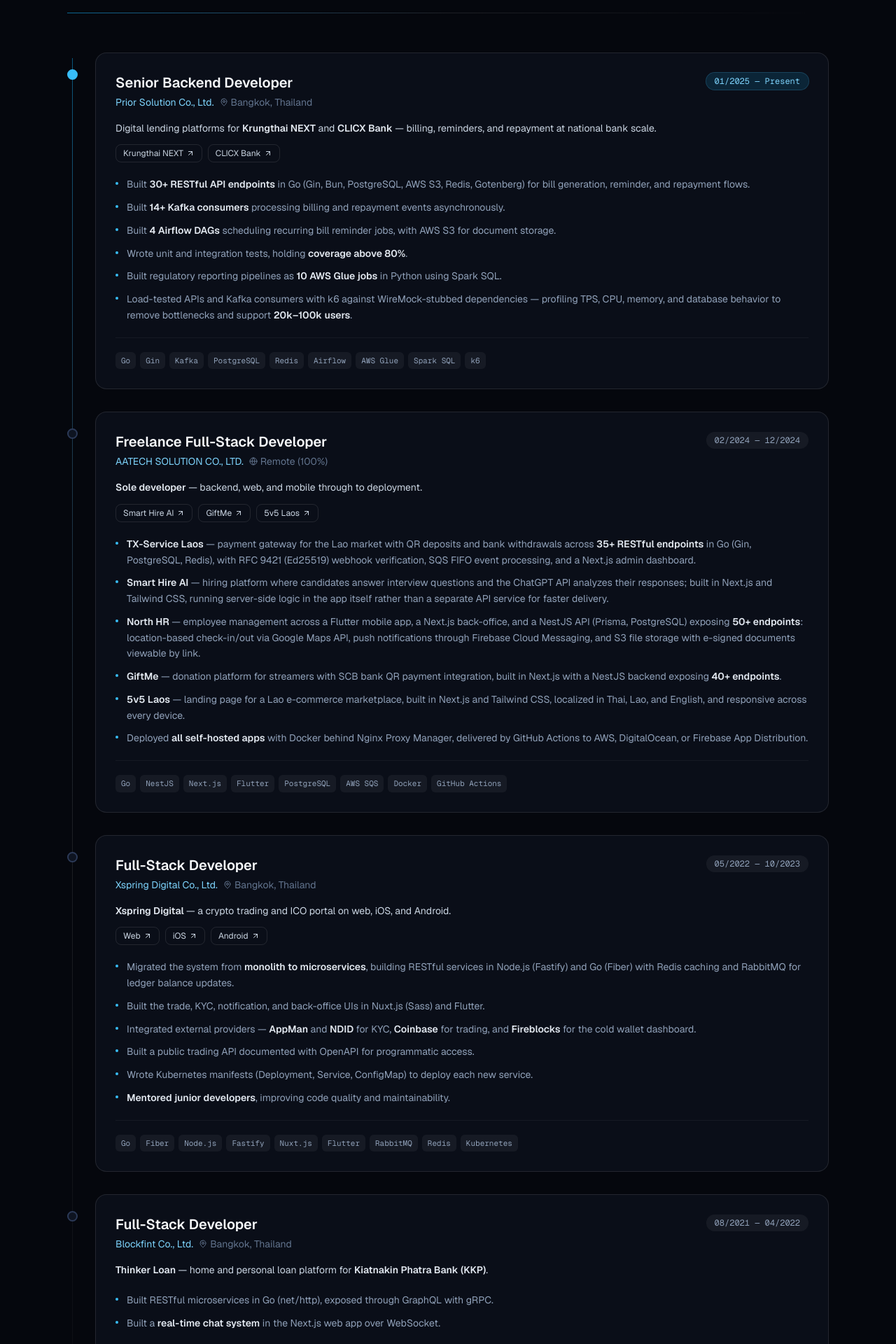
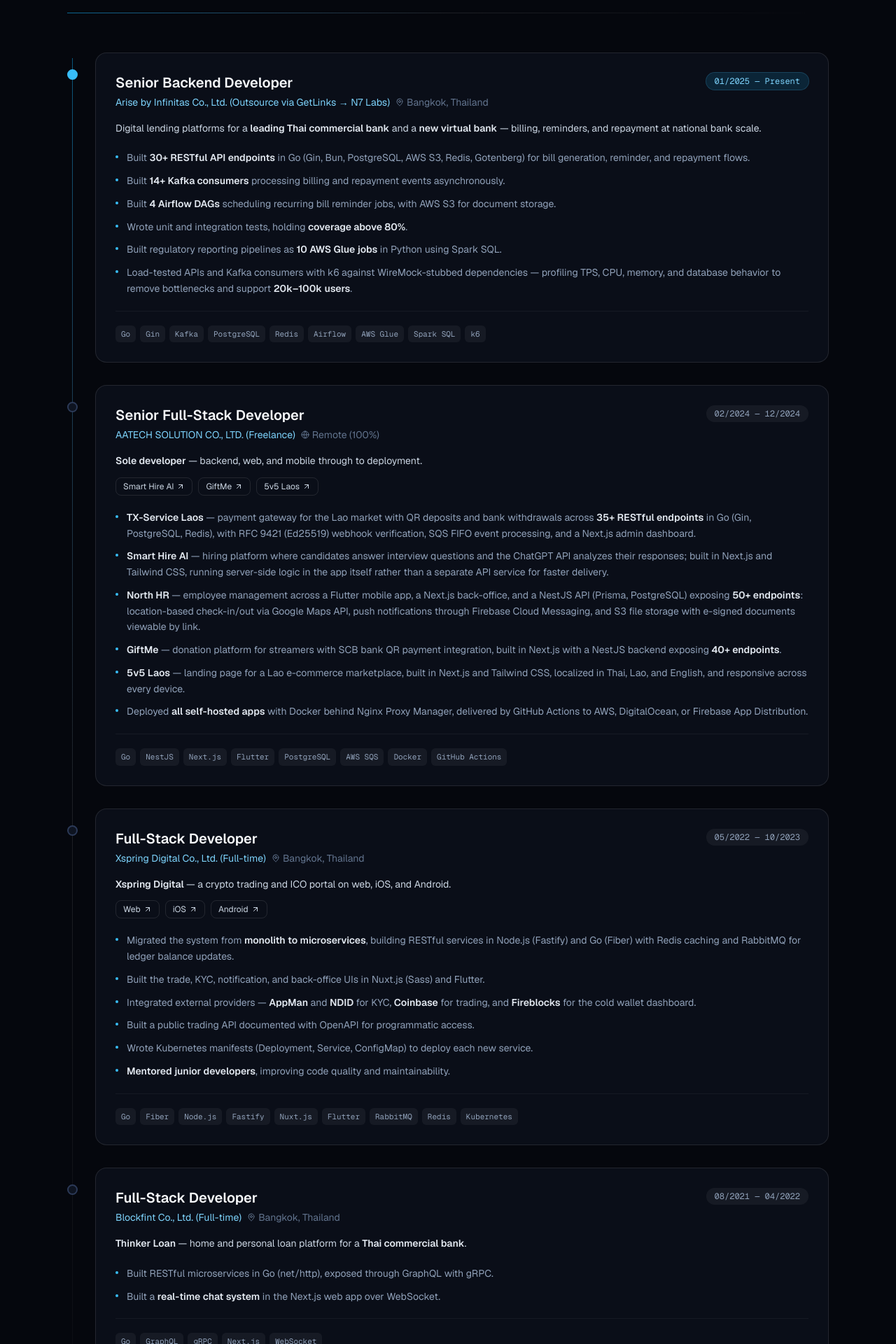
Before and after one commit to nthw-dev/nthw-dev-web, a Next.js app: page / in a window 1280 px wide. Shown: the part 2120-4040 px from the top of the page at 70% size. Built offline with nearby package versions, Linux system fonts and the light colour scheme.

Commit message:
update resume

```diff
--- a/src/app/api/resume/generate-pdf/route.ts
+++ b/src/app/api/resume/generate-pdf/route.ts
@@ -92,7 +92,7 @@
     return new NextResponse(new Uint8Array(pdfBuffer), {
       headers: {
         'Content-Type': 'application/pdf',
-        'Content-Disposition': 'attachment; filename="Natthawat_Narin_CV.pdf"',
+        'Content-Disposition': 'attachment; filename="Resume_Natthawat_Narin.pdf"',
         'Content-Length': pdfBuffer.length.toString(),
         'Cache-Control': 'no-cache, no-store, must-revalidate',
       },
--- a/src/app/page.tsx
+++ b/src/app/page.tsx
@@ -25,7 +25,13 @@
     addressCountry: "TH",
   },
   alumniOf: { "@type": "CollegeOrUniversity", name: education.school },
-  worksFor: { "@type": "Organization", name: experiences[0]?.company },
+  // `company` carries the engagement type in parentheses for display
+  // ("… (Freelance)", "… (Outsource via …)"); an Organization name should be
+  // the employer alone, so the parenthetical is dropped here.
+  worksFor: {
+    "@type": "Organization",
+    name: experiences[0]?.company.replace(/\s*\(.*\)$/, ""),
+  },
   knowsAbout: skills.flatMap((g) => g.items),
 };
 
--- a/src/app/resume/_components/ResumePDF.tsx
+++ b/src/app/resume/_components/ResumePDF.tsx
@@ -2,7 +2,7 @@
 import { Phone, Mail, MapPin, Globe, CodeXml, PanelsTopLeft, Smartphone, Server, Database, Workflow, FlaskConical, Cloud } from 'lucide-react';
 // lucide-react v1 dropped brand marks, so the LinkedIn glyph comes from the
 // portfolio's own icon set.
-import { LinkedInIcon } from '~/app/_components/icons';
+import { GitHubIcon, LinkedInIcon } from '~/app/_components/icons';
 
 const Tech = ({ children }: { children: React.ReactNode }) => (
   <span className="text-emerald-700">{children}</span>
@@ -29,9 +29,13 @@
                 <Mail size={12} />
                 <span>tah.nthw@gmail.com</span>
               </div>
-              <div className="flex items-center gap-2">
+              {/* <div className="flex items-center gap-2">
                 <LinkedInIcon size={12} />
                 <a href="https://www.linkedin.com/in/tah-natthawat/" target="_blank" rel="noopener noreferrer" className="hover:text-blue-100">tah-natthawat</a>
+              </div> */}
+              <div className="flex items-center gap-2">
+                <GitHubIcon size={12} />
+                <a href="https://github.com/nthw-dev" target="_blank" rel="noopener noreferrer" className="hover:text-blue-100">github.com/nthw-dev</a>
               </div>
               <div className="flex items-center gap-2">
                 <Globe size={12} />
@@ -70,7 +74,7 @@
                 <p className="text-blue-600 text-xs font-medium flex items-center gap-1">Arise by Infinitas Co., Ltd. <span className="text-gray-500 font-normal">(<b>Outsource</b> via GetLinks &rarr; N7 Labs)</span> <MapPin size={10} className="ml-1" /> Bangkok, Thailand</p>
                 <p className="text-xs mt-1 text-gray-700"><b>Projects:</b> digital lending platforms for a <b>leading Thai commercial bank</b> and a <b>new virtual bank</b></p>
                 <ul className="text-xs mt-1 space-y-0.5 text-gray-700">
-                  <li>• Build <b>30+</b> RESTful API endpoints in <Tech>Go</Tech> (<Tech>Gin</Tech>, <Tech>Bun</Tech>, <Tech>PostgreSQL</Tech>, <Tech>AWS S3</Tech>, <Tech>Redis</Tech>, <Tech>gotenberg</Tech>) for bill generation, reminder, and repayment flows</li>
+                  <li>• Build <b>30+</b> RESTful API endpoints in <Tech>Go</Tech> (<Tech>Gin</Tech>, <Tech>Bun</Tech>, <Tech>PostgreSQL</Tech>, <Tech>AWS S3</Tech>, <Tech>Redis</Tech>, <Tech>Gotenberg</Tech>) for bill generation, reminder, and repayment flows</li>
                   <li>• Build <b>14+</b> <Tech>Kafka</Tech> consumers to process billing and repayment events asynchronously</li>
                   <li>• Build <b>4</b> <Tech>Airflow</Tech> DAGs to schedule recurring bill reminder jobs, with <Tech>AWS S3</Tech> for document storage</li>
                   <li>• Write unit and integration tests, maintaining test coverage above <b>80%</b></li>
@@ -91,7 +95,7 @@
                   <li>• <b><a href="https://metanetcorporation.com/portfolio-item/smart-hire-ai/" target="_blank" rel="noopener noreferrer" className="text-blue-600 underline hover:text-blue-800">Smart Hire AI</a></b> — hiring platform where candidates answer interview questions and the <Tech>ChatGPT API</Tech> analyzes their responses, built in <Tech>Next.js</Tech> and <Tech>Tailwind CSS</Tech>, running all server-side logic in the app itself rather than a separate API service, for faster development</li>
                   <li>• <b>North HR</b> — an employee management system built as a <Tech>Flutter</Tech> mobile app, a <Tech>Next.js</Tech> back-office (<Tech>Tailwind CSS</Tech>), and a <Tech>NestJS</Tech> API (<Tech>Prisma</Tech>, <Tech>PostgreSQL</Tech>) exposing <b>50+</b> RESTful API endpoints: location-based check-in/check-out via the <Tech>Google Maps API</Tech>, push notifications through <Tech>Firebase Cloud Messaging</Tech>, and file storage on <Tech>AWS S3</Tech> with e-signed documents viewable by link</li>
                   <li>• <b><a href="https://giftme.tech/" target="_blank" rel="noopener noreferrer" className="text-blue-600 underline hover:text-blue-800">GiftMe</a></b> — donation platform for streamers, with SCB bank QR code payment integration, built in <Tech>Next.js</Tech> with a <Tech>NestJS</Tech> backend exposing <b>40+</b> RESTful endpoints</li>
-                  <li>• Deployed all four with <Tech>Docker</Tech> behind <Tech>Nginx Proxy Manager</Tech>, delivered by <Tech>GitHub Actions</Tech> to <Tech>AWS</Tech>, <Tech>DigitalOcean</Tech>, or <Tech>Firebase App Distribution</Tech> for mobile deployment</li>
+                  <li>• Deployed all of them with <Tech>Docker</Tech> behind <Tech>Nginx Proxy Manager</Tech>, delivered by <Tech>GitHub Actions</Tech> to <Tech>AWS</Tech>, <Tech>DigitalOcean</Tech>, or <Tech>Firebase App Distribution</Tech> for mobile deployment</li>
                 </ul>
               </div>
 
@@ -165,14 +169,14 @@
                   <Server size={12} className="text-blue-700" />
                   <h4 className="font-semibold text-xs text-blue-700">Backend & API</h4>
                 </div>
-                <p className="text-xs text-gray-700">Go (Gin, Fiber), Node.js (Fastify, NestJS), Python (Django), Kotlin (Spring Boot)</p>
+                <p className="text-xs text-gray-700">Go (Gin, Fiber), Node.js (Fastify, NestJS), Python (Django), Kotlin (Spring Boot), GraphQL, gRPC</p>
               </div>
               <div className="bg-white p-2 rounded shadow-sm">
                 <div className="flex items-center gap-2 mb-1">
                   <FlaskConical size={12} className="text-blue-700" />
                   <h4 className="font-semibold text-xs text-blue-700">Testing Tools</h4>
                 </div>
-                <p className="text-xs text-gray-700">Go (Testify, Mockery, Ginkgo, Gomega), TypeScript (Jest, Playwright)</p>
+                <p className="text-xs text-gray-700">Go (Testify, Mockery, Ginkgo, Gomega), TypeScript (Jest, Playwright), k6</p>
               </div>
               <div className="bg-white p-2 rounded shadow-sm">
                 <div className="flex items-center gap-2 mb-1">
@@ -184,9 +188,9 @@
               <div className="bg-white p-2 rounded shadow-sm">
                 <div className="flex items-center gap-2 mb-1">
                   <Workflow size={12} className="text-blue-700" />
-                  <h4 className="font-semibold text-xs text-blue-700">Message Queues</h4>
+                  <h4 className="font-semibold text-xs text-blue-700">Messaging &amp; Data</h4>
                 </div>
-                <p className="text-xs text-gray-700">Kafka, RabbitMQ, AWS SQS</p>
+                <p className="text-xs text-gray-700">Kafka, RabbitMQ, AWS SQS, Airflow, Spark SQL</p>
               </div>
               <div className="bg-white p-2 rounded shadow-sm">
                 <div className="flex items-center gap-2 mb-1">
--- a/src/data/resume.ts
+++ b/src/data/resume.ts
@@ -10,15 +10,15 @@
   email: "tah.nthw@gmail.com",
   website: "nthw.dev",
   websiteUrl: "https://nthw.dev",
-  linkedin: "linkedin.com/in/ta-natthawat",
-  linkedinHandle: "in/ta-natthawat",
-  linkedinUrl: "https://www.linkedin.com/in/ta-natthawat/",
+  linkedin: "linkedin.com/in/tah-natthawat",
+  linkedinHandle: "in/tah-natthawat",
+  linkedinUrl: "https://www.linkedin.com/in/tah-natthawat/",
   line: "na10tthawat",
   lineQr: "/lineID_na10tthawat.JPG",
   github: "github.com/nthw-dev",
   githubHandle: "nthw-dev",
   githubUrl: "https://github.com/nthw-dev",
-  resumeUrl: "/Natthawat_Narin_Resume.pdf",
+  resumeUrl: "/Resume_Natthawat_Narin.pdf",
   avatar: "/images/profile.jpeg",
 } as const;
 
@@ -64,19 +64,12 @@
 export const experiences: Experience[] = [
   {
     role: "Senior Backend Developer",
-    company: "Prior Solution Co., Ltd.",
+    company: "Arise by Infinitas Co., Ltd. (Outsource via GetLinks → N7 Labs)",
     place: "Bangkok, Thailand",
     period: "01/2025 — Present",
     current: true,
     context:
-      "Digital lending platforms for **Krungthai NEXT** and **CLICX Bank** — billing, reminders, and repayment at national bank scale.",
-    links: [
-      {
-        label: "Krungthai NEXT",
-        url: "https://krungthai.com/th/content/personal/krungthai-next",
-      },
-      { label: "CLICX Bank", url: "https://www.clicxbank.com/th/personal" },
-    ],
+      "Digital lending platforms for a **leading Thai commercial bank** and a **new virtual bank** — billing, reminders, and repayment at national bank scale.",
     highlights: [
       "Built **30+ RESTful API endpoints** in Go (Gin, Bun, PostgreSQL, AWS S3, Redis, Gotenberg) for bill generation, reminder, and repayment flows.",
       "Built **14+ Kafka consumers** processing billing and repayment events asynchronously.",
@@ -98,8 +91,8 @@
     ],
   },
   {
-    role: "Freelance Full-Stack Developer",
-    company: "AATECH SOLUTION CO., LTD.",
+    role: "Senior Full-Stack Developer",
+    company: "AATECH SOLUTION CO., LTD. (Freelance)",
     place: "Remote (100%)",
     remote: true,
     period: "02/2024 — 12/2024",
@@ -134,7 +127,7 @@
   },
   {
     role: "Full-Stack Developer",
-    company: "Xspring Digital Co., Ltd.",
+    company: "Xspring Digital Co., Ltd. (Full-time)",
     place: "Bangkok, Thailand",
     period: "05/2022 — 10/2023",
     context:
@@ -172,11 +165,11 @@
   },
   {
     role: "Full-Stack Developer",
-    company: "Blockfint Co., Ltd.",
+    company: "Blockfint Co., Ltd. (Full-time)",
     place: "Bangkok, Thailand",
     period: "08/2021 — 04/2022",
     context:
-      "**Thinker Loan** — home and personal loan platform for **Kiatnakin Phatra Bank (KKP)**.",
+      "**Thinker Loan** — home and personal loan platform for a **Thai commercial bank**.",
     highlights: [
       "Built RESTful microservices in Go (net/http), exposed through GraphQL with gRPC.",
       "Built a **real-time chat system** in the Next.js web app over WebSocket.",
@@ -184,8 +177,8 @@
     stack: ["Go", "GraphQL", "gRPC", "Next.js", "WebSocket"],
   },
   {
-    role: "Full-Stack Developer Internship",
-    company: "Odd-e Thailand",
+    role: "Full-Stack Developer",
+    company: "Odd-e (Thailand) Co., Ltd. (Internship)",
     place: "Bangkok, Thailand",
     period: "03/2021 — 08/2021",
     context:
```
Also changed, not shown: 2 other files (tests, documents, lock files or other folders).
